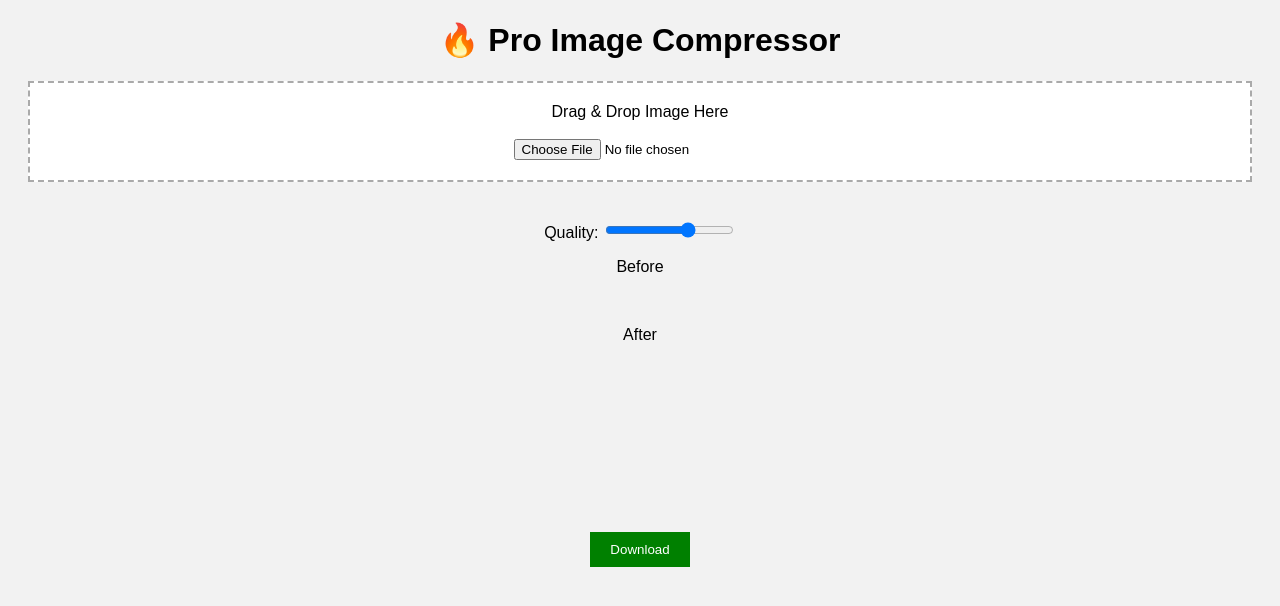
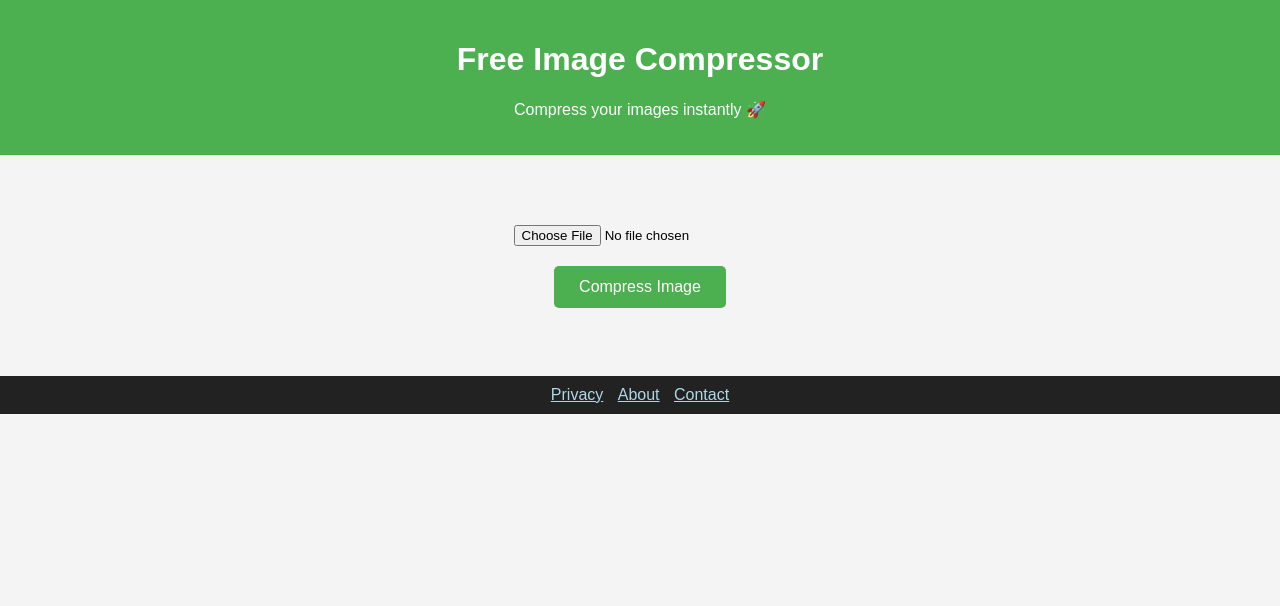
Before and after one commit to arafffexe/Image-Compressor, a plain HTML site: page index.html in a window 1280 px wide. Drawn offline with Linux system fonts and the light colour scheme.

Commit message:
index.html

```diff
--- a/index.html
+++ b/index.html
@@ -1,61 +1,111 @@
 <!DOCTYPE html>
 <html>
 <head>
-    <title>Free Image Compressor Online (No Upload Needed)</title>
+  <title>Free Image Compressor Online</title>
+
   <style>
     body {
       font-family: Arial;
       text-align: center;
-            background: #f2f2f2;
+      background: #f4f4f4;
+      margin: 0;
     }
 
-        .box {
-            border: 2px dashed #aaa;
+    .header {
+      background: #4CAF50;
+      color: white;
       padding: 20px;
-            margin: 20px;
-            background: white;
     }
 
-        img {
-            max-width: 90%;
-            margin-top: 10px;
+    .container {
+      margin-top: 50px;
+    }
+
+    input {
+      padding: 10px;
+      margin: 10px;
     }
 
     button {
-            padding: 10px 20px;
-            background: green;
+      padding: 12px 25px;
+      background: #4CAF50;
       color: white;
       border: none;
+      border-radius: 5px;
+      font-size: 16px;
+      cursor: pointer;
+    }
+
+    button:hover {
+      background: #45a049;
+    }
+
+    .footer {
+      margin-top: 50px;
+      padding: 10px;
+      background: #222;
+      color: white;
+    }
+
+    a {
+      color: lightblue;
+      margin: 5px;
     }
   </style>
 </head>
+
 <body>
 
-<h1>🔥 Pro Image Compressor</h1>
-
-<div class="box" id="drop">
-    Drag & Drop Image Here <br><br>
-    <input type="file" id="upload">
+  <div class="header">
+    <h1>Free Image Compressor</h1>
+    <p>Compress your images instantly 🚀</p>
   </div>
 
+  <div class="container">
+    <input type="file" id="upload">
     <br>
+    <button onclick="compressImage()">Compress Image</button>
+    <br><br>
+    <a id="download" style="display:none;">Download</a>
+  </div>
 
-<label>Quality: </label>
-<input type="range" id="quality" min="0.1" max="1" step="0.1" value="0.7">
+  <div class="footer">
+    <a href="#">Privacy</a>
+    <a href="#">About</a>
+    <a href="#">Contact</a>
+  </div>
 
-<p>Before</p>
-<img id="before">
+<script>
+function compressImage() {
+  const file = document.getElementById("upload").files[0];
+  if (!file) return alert("Upload image first!");
 
-<p>After</p>
-<canvas id="canvas"></canvas>
+  const reader = new FileReader();
+  reader.onload = function(e) {
+    const img = new Image();
+    img.src = e.target.result;
 
-<br><br>
+    img.onload = function() {
+      const canvas = document.createElement("canvas");
+      const ctx = canvas.getContext("2d");
 
-<a id="download">
-    <button>Download</button>
-</a>
+      canvas.width = img.width;
+      canvas.height = img.height;
 
-<script src="script.js"></script>
+      ctx.drawImage(img, 0, 0);
+
+      const compressed = canvas.toDataURL("image/jpeg", 0.5);
+
+      const download = document.getElementById("download");
+      download.href = compressed;
+      download.download = "compressed.jpg";
+      download.style.display = "inline";
+      download.innerText = "Download Image";
+    }
+  }
+  reader.readAsDataURL(file);
+}
+</script>
 
 </body>
 </html>
```
Lines whose indentation alone changed are shown as unchanged.
